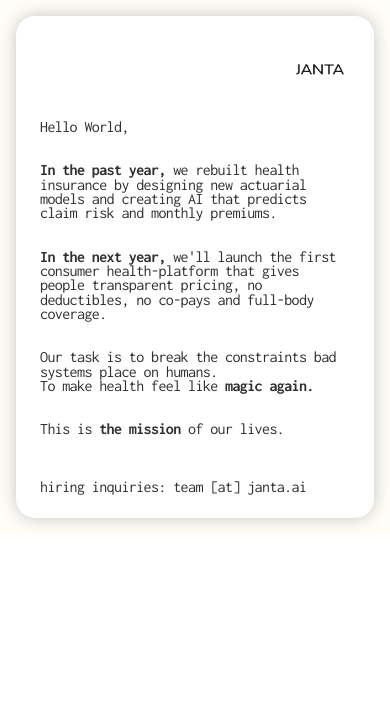
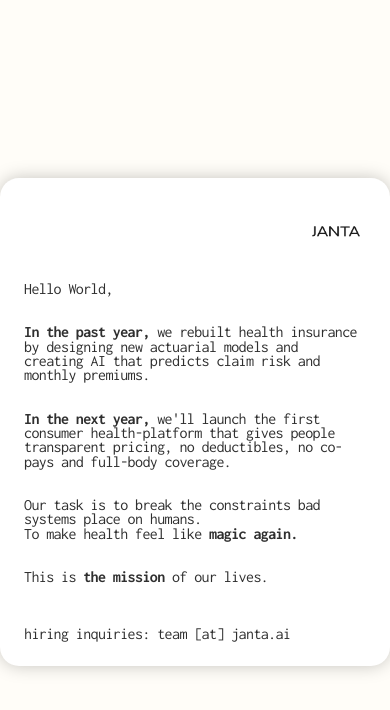
Before and after one commit to JantaAI/landingpage, a React (Vite) app: page / in a window 390 px wide. Shown: the top 710 px of the page. Built offline with nearby package versions, Linux system fonts and the light colour scheme.

Commit message:
Center main frame and prevent horizontal scrolling

```diff
--- a/src/App.tsx
+++ b/src/App.tsx
@@ -2,18 +2,18 @@
 
 export default function App() {
   return (
-    <div className="bg-[#fffdf8] h-screen w-full flex items-center justify-center overflow-hidden">
-      {/* Desktop: Fixed positioning | Mobile: Responsive */}
-      <div className="relative w-full h-auto max-w-[1280px] mx-auto flex items-center justify-center p-4 md:p-0">
+    <div className="bg-[#fffdf8] min-h-screen w-full flex items-center justify-center overflow-hidden">
+      {/* Centered container */}
+      <div className="relative w-full max-w-[1200px] h-[812px] flex items-center justify-center px-4">
 
         {/* White Card */}
         <div className="bg-white rounded-[19px] shadow-[0px_0px_18.6px_-1px_rgba(0,0,0,0.25)]
-                        w-full max-w-[500px] mx-auto p-6 relative
-                        md:w-[737px] md:h-[600px] md:max-w-none md:p-0 md:mx-auto">
+                        w-full max-w-[500px] p-6 relative
+                        md:w-[737px] md:h-[514px] md:max-w-none md:p-0">
 
-          {/* Logo - Mobile: Top-right of card | Desktop: Overlapping card edge */}
+          {/* Logo - Top-right of card */}
           <div className="absolute size-[60px] top-6 right-6
-                          md:size-[75px] md:left-[631px] md:top-0 md:right-auto"
+                          md:size-[75px] md:top-0 md:right-[-37px]"
                data-name="JANTA BLACK T">
             <img
               alt=""
--- a/src/index.css
+++ b/src/index.css
@@ -826,3 +826,10 @@
   inherits: false;
   initial-value: 0;
 }
+
+/* Prevent scrolling */
+html, body {
+  overflow: hidden;
+  height: 100vh;
+  width: 100vw;
+}
```
